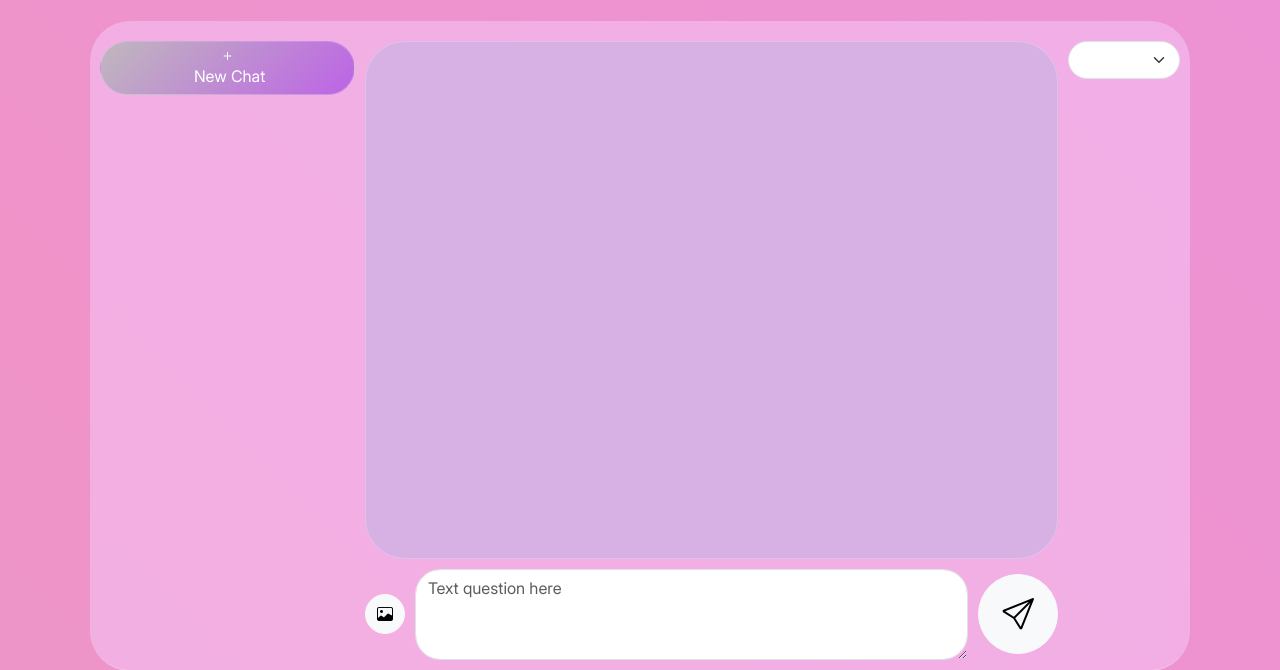
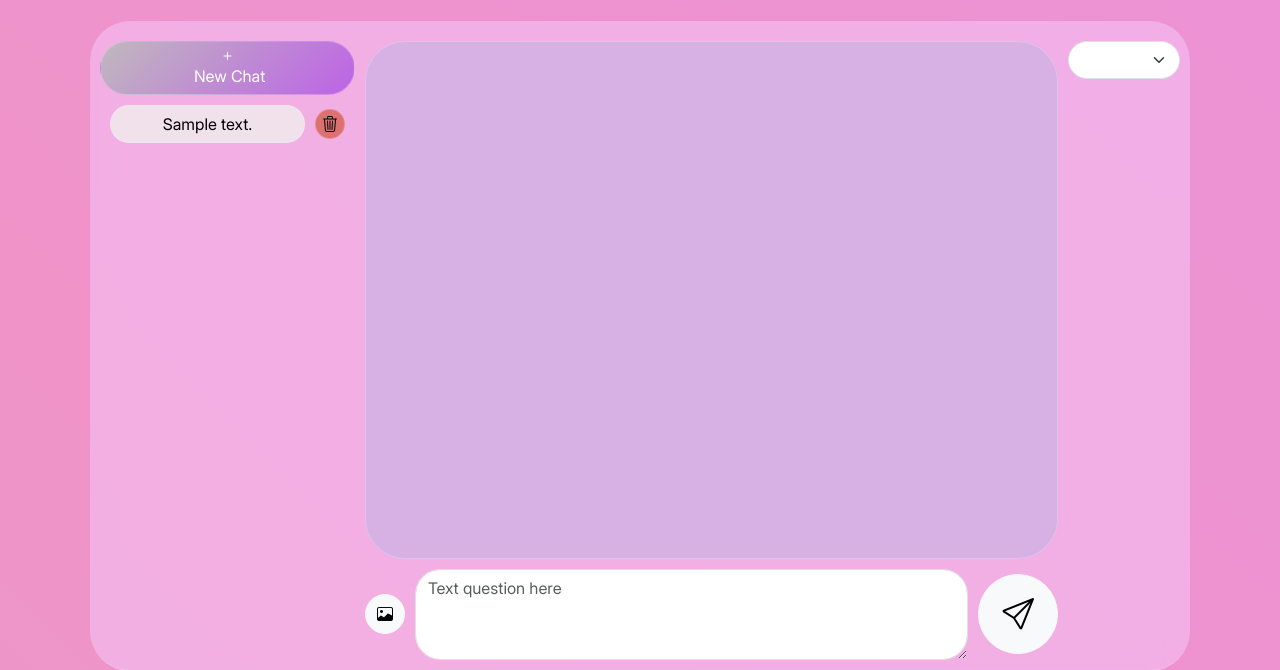
Before and after one commit to Radma123/flask-mine-info-site, a Flask app: page /gpt in a window 1280 px wide. Shown: the part 69-739 px from the top of the page. Run offline with Flask 3, Linux system fonts and the light colour scheme; a user stored in the database is signed in; tables that the repository leaves empty hold one stand-in row (values such as "Sample post"); grey boxes marked "Sample" are stand-in pictures; lists and menus that the app fills with data are empty; some libraries are stand-ins or nearby versions.

Commit message:
db integration (choices db functions completed)

```diff
--- a/app/routes/gpt.py
+++ b/app/routes/gpt.py
@@ -9,9 +9,12 @@ gpt = Blueprint('gpt', __name__)
 
 @gpt.route('/gpt', methods = ['POST', 'GET'])
 def gpt_page():
-
     gpts = get_all_gpts()
-    return render_template('gpt/gpt_page.html',gpts=gpts)
+    if current_user.is_authenticated:
+        choice_elements = Chats.query.filter_by(user_id = current_user.id).order_by(desc(Chats.date)).all()
+        return render_template('gpt/gpt_page.html',gpts=gpts, choice_elements = choice_elements)
+    else:
+        return render_template('gpt/gpt_page.html',gpts=gpts)
 
 @gpt.route("/send", methods=["POST"])
 def send():
@@ -101,3 +104,17 @@ def chat(chat_id):
 
     else:
         abort(403)
+
+@gpt.route("/gpt/<uuid:chat_id>/delete", methods=["GET"])
+@login_required
+def delete_chat(chat_id):
+    if str(current_user.id) == Chats.query.filter_by(id = str(chat_id)).first().user_id:
+        remove_chat = Chats.query.filter_by(id = str(chat_id)).first()
+        db.session.delete(remove_chat)
+        db.session.commit()
+
+
+        return redirect("/gpt")
+
+    else:
+        abort(403)
--- a/app/static/css/blocks/gpt.css
+++ b/app/static/css/blocks/gpt.css
@@ -39,24 +39,33 @@
 }
 
 .choice-element{
+    justify-content: center;
+    align-items: center;
     display: flex;
     flex-direction: row;
     gap: 10px;
 }
 
 .conversations-to-choice-button{
+    justify-content: center;
+    display: flex;
     border: 1px solid rgba(255, 255, 255, 0.2);
     background: #f0e1eb;
     border-radius: 40px 40px 40px 40px;
-    flex: 9;
+    flex: auto;
 }
 
 .delete-button{
+    align-items: center;
+    justify-content: center;
     border: 1px solid rgba(255, 255, 255, 0.2);
     background: #dd7171;
     --bs-btn-hover-bg: #e83333;
-    border-radius: 40px 40px 40px 40px;
-    flex: 1;
+    border-radius: 50%;
+    width: 30px;
+    height: 30px;
+    flex-shrink: 0;
+    aspect-ratio: 1 / 1;
 }
 
 .input-chat-container{
--- a/app/static/js/gpt_logic.js
+++ b/app/static/js/gpt_logic.js
@@ -1,12 +1,3 @@
-document.getElementById('new-chat-button').addEventListener('click', async function(){
-    document.getElementById("chat-place").replaceChildren();
-    if (isAuthenticated) {
-        console.log('Authenticated')
-        // window.location.href = "/gpt";
-    }
-});
-
-
 document.addEventListener("DOMContentLoaded", function() {
     if (!isAuthenticated) {
         let select = document.getElementById("gpt_value");
--- a/app/templates/gpt/gpt_page.html
+++ b/app/templates/gpt/gpt_page.html
@@ -11,11 +11,11 @@ GPT
 {% block content %}
 <div class = 'chat-block'>
     <div class="scrollable-chat-container">
-        <button id="new-chat-button" type="button" class="h3 btn btn-primary new-chat-button"><i class="bi bi-plus"></i>&nbsp;New Chat</button>
+        <a href="{{ url_for('gpt.gpt_page') }}" id="new-chat-button" class="h3 btn btn-primary new-chat-button"><i class="bi bi-plus"></i>&nbsp;New Chat</a>
         <ul class="h3 conversations-to-choice">
             {% for ch_el in choice_elements %}
                 <li class="choice-element">
-                    <a href="{{ ch_el.id }}" class="btn btn-light conversations-to-choice-button text-truncate">{{ ch_el.first_message }}</a><button value="{{ ch_el.id }}" type="button" class="btn btn-light delete-button"><i class="bi bi-trash3"></i></button>
+                    <a href="{{ url_for('gpt.gpt_page') }}/{{ ch_el.id }}" class="btn btn-light conversations-to-choice-button text-truncate">{{ ch_el.first_message }}</a><a href="{{ url_for('gpt.delete_chat', chat_id=ch_el.id) }}" class="btn btn-light delete-button"><i class="bi bi-trash3"></i></a>
                 </li>
             {% endfor %}
         </ul>
```
